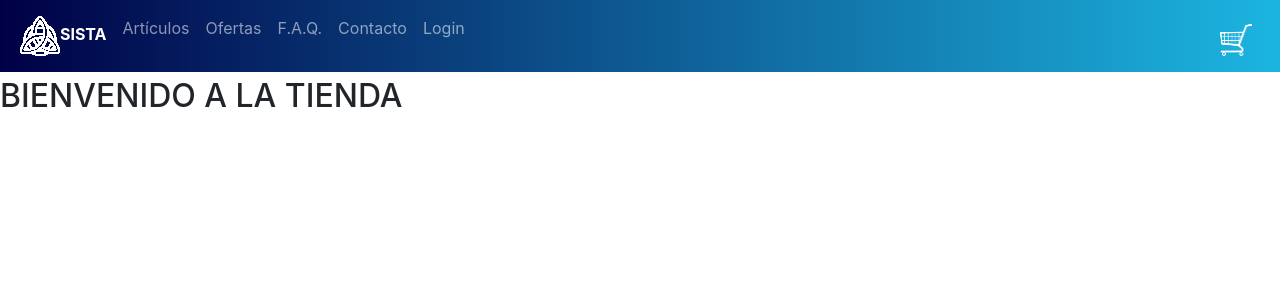
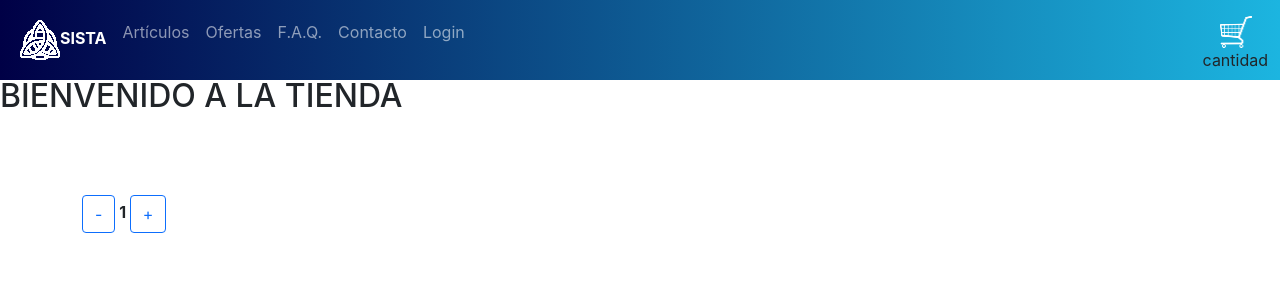
Before and after one commit to Pancho-uy/sista-react, a React (Create React App) app: page / in a window 1280 px wide. Shown: the top 300 px of the page. Built offline with nearby package versions, Linux system fonts and the light colour scheme.

Commit message:
ENTREGA COMPONENTES II

```diff
--- a/src/App.js
+++ b/src/App.js
@@ -1,14 +1,14 @@
-import React from "react";
+import React, { useState } from "react";
 import NavBar from './components/NavBar';
 import Saludo from './components/ElSaludo';
+import BotonCompra from './components/ItemCount';
 
-function App() {
+export default function App() {
   return (
-    <>
-  <NavBar/>
-  <Saludo/>
+  <>
+    <NavBar/>
+    <Saludo/>
+    <BotonCompra stock={10} inicio={1}/>
   </>
   );
 }
-
-export default App;
--- a/src/components/Carrito.jsx
+++ b/src/components/Carrito.jsx
@@ -1,9 +1,12 @@
 import carrito from "../carrito.png"
 
-export default function ElCarrito() {
+export default function ElCarrito(cantidad) {
   return (
-    <a className="nav-link" href="/#">
-        <img className="float-end" src={carrito} alt="carrito" width="32" height="32"/>
-    </a>
+    <>
+        <a className="nav-link" href="/#">
+            <img className="float-end" src={carrito} alt="carrito" width="32" height="32"/>
+        </a>
+        <span>cantidad</span>
+    </>
   )
 }
--- /dev/null
+++ b/src/components/ItemCount.jsx
@@ -0,0 +1,38 @@
+import { Alert } from "bootstrap";
+import { useState } from "react"
+import ElCarrito from "./Carrito";
+
+function BotonCompra({stock,inicio}) {
+
+  let [cantidad, setCount] = useState(inicio);
+
+  /* cantidad=inicio; */
+
+  function agrego(){
+    setCount(cantidad + 1);
+    if (cantidad>=stock) {alert("NO HAY MAS STOCK");
+    setCount(cantidad=stock);}
+  }
+
+  function saco(){
+    setCount(cantidad - 1)
+    if (cantidad<=inicio) {alert("NO SE PUEDE SACAR MAS");
+    setCount(cantidad=inicio);}
+  }
+
+  return (
+    <section className="container">
+    <div>
+      <br/>
+      <br/>
+      <br/>
+        <button className="btn btn-outline-primary" onClick={saco}> - </button>
+        <span><strong>    {cantidad}    </strong></span>
+        <button className="btn btn-outline-primary" onClick={agrego}> + </button>
+
+    </div>
+    </section>
+  )
+}
+
+export default BotonCompra
```
Also changed, not shown: src/components/NavBar.jsx (renamed from src/components/NavBar.js), 1 other file (tests, documents, lock files or other folders).
